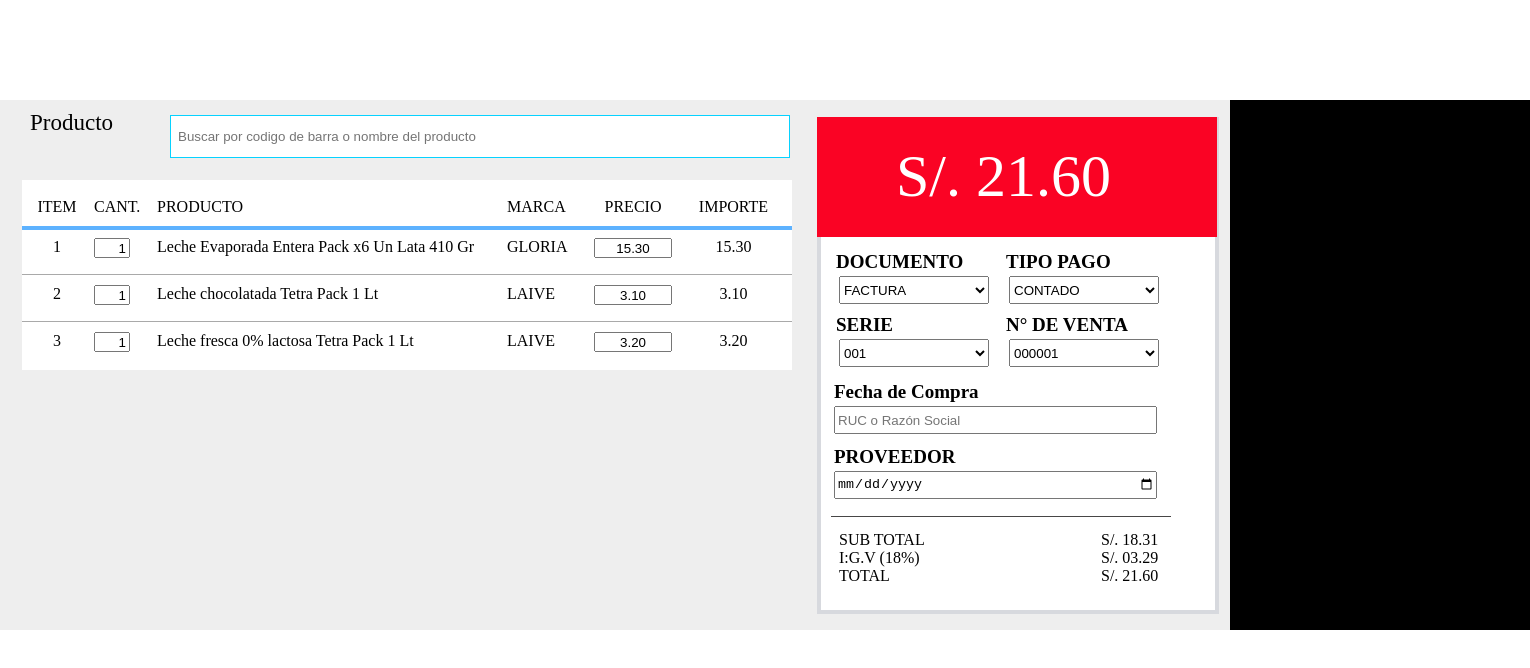
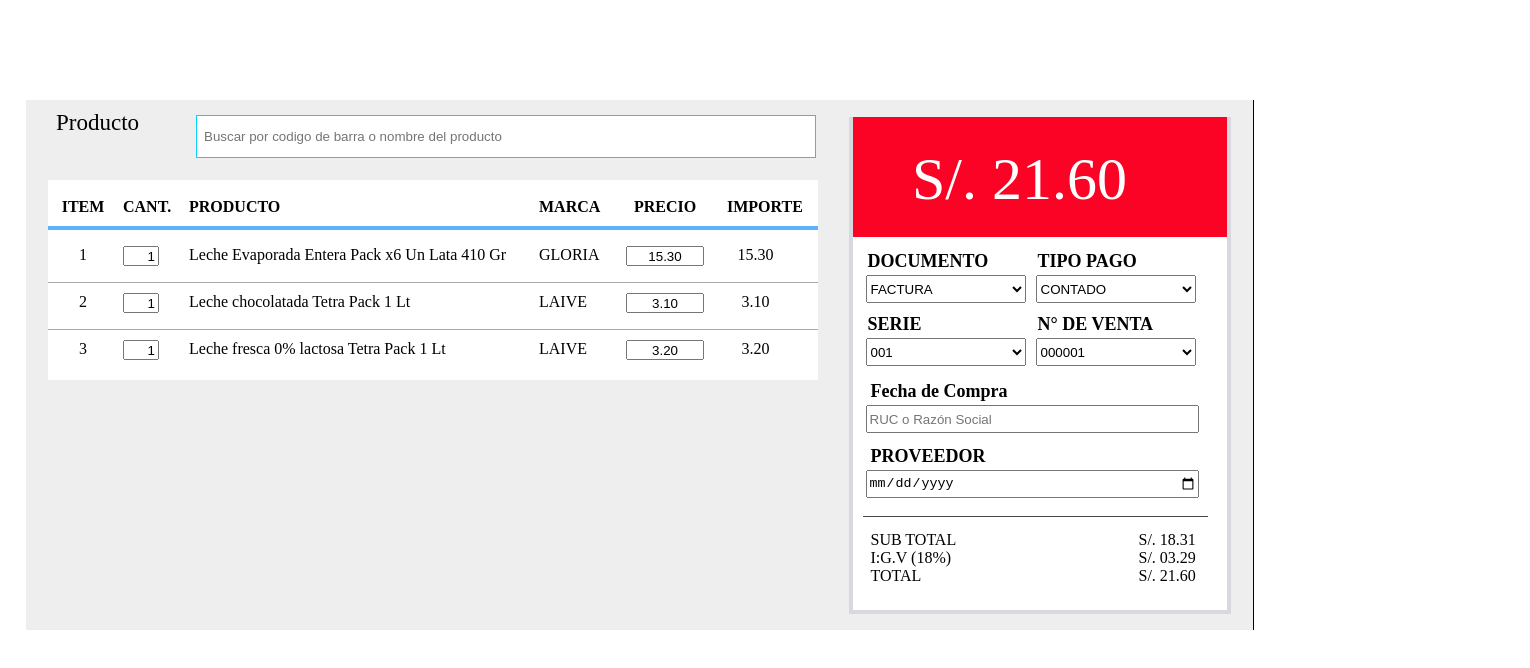
Before and after one commit to MP3003K/Formulario-de-ventas, a plain HTML site: page index.html in a window 1280 px wide. Shown: the whole page, 1530 px wide, since content can reach past the window. Drawn offline with Linux system fonts and the light colour scheme.

Commit message:
pre-final

```diff
--- a/CSS/estilo.css
+++ b/CSS/estilo.css
@@ -4,7 +4,7 @@
     box-sizing: border-box;
 }
 .Contenedor{
-width: 1530px;
+width: 1228px;
 height:530px;
 background-color: black;
 padding: 0 auto;
@@ -23,29 +23,31 @@ margin-top: 100px;
 }
 .C_D{
     float: left;
-    width: 430px;
+    width: 427px;
     height: 530px;
     background-color: #EEEEEE;
     padding: 17px;
 }
 .C_D_S{
-    width:400px;
+    width:374px;
     height: 120px;
     float: left;
 
     background-color: rgb(250, 3, 36);
     color: white;
     font-size: 60px;
-padding: 25px 79px;
+    margin: 0px 10px;
+padding: 28px 59px;
 margin-top: 0px;
 }
 .L_01{
     color: black;
-    font-size: 19px;
+    font-size: 18px;
+    padding-left: 5px;
 }
 .C_D_I{
     background-color: white;
-    width: 402px;
+    width: 382px;
     height: 497px;
     border: 4px solid rgba(139, 146, 159, 0.347);
     /*display: flex;
@@ -56,7 +58,7 @@ margin-top: 0px;
     width: 170px;
     height: 63px;
   float: left;
-  padding: 14px 15px;
+  padding: 14px 10px;
 
 }
 .F_02{
@@ -65,14 +67,15 @@ margin-top: 0px;
   float: left;
   padding: 18px 13px;
 
+
 }
 .C_2{
-    width: 323px;
+    width: 333px;
     height: 28px;
     margin-top: 3px;
 }
 .C_1{
-    width: 150px;
+    width: 160px;
     height: 28px;
     margin: 3px;
     float: left;
@@ -86,16 +89,16 @@ margin-top: 0px;
 }
 .F_04{
     float: left;
-    width: 190px;
+    width: 170px;
     height: 120px;
     font-size: 16px;
 
     padding-top: 14px;
-    padding-left: 80px;
+    padding-left:86px;
 }
 .raya{
     float: left;
-    width: 340px;
+    width: 345px;
     margin-top: 23px;
     margin-left: 10px;
     height: 1px;
@@ -120,7 +123,7 @@ padding-top: 10px;
 .cuadrado{
 
     width: 770px;
-    height: 190px;
+    height: 200px;
     margin: 80px 22px;
     background-color: white;
 
@@ -135,6 +138,7 @@ padding-top: 10px;
     height: 28px;
     width: 750px;
     float: left;
+    font-weight: bold;
 }
 .G_01{
     width:50px;
@@ -146,15 +150,15 @@ padding-top: 10px;
     width:36px;
     float: left;
     height: 20px;
-   margin-left: 10px;
-    margin-left: 12px;
+
+    margin-left: 15px;
     text-align: right;
 
 }
 .G_03{
     width:340px;
     float: left;
-    margin-left: 27px;
+    margin-left: 30px;
 }
 
 .G_04{
@@ -173,7 +177,7 @@ padding-top: 10px;
 .G_06{
 padding-left: 23px;
     float: left;
-    width:100px;
+    width:80px;
     text-align: center;
 }
 .raya_azul{
@@ -190,6 +194,7 @@ padding-left: 23px;
         background-color: #A9A9A9;
 margin-bottom: 10px;
     }
-#k1{
-    font-weight: 1;
+.w{
+    width: 50px;
+    height:48px;
 }
--- a/index.html
+++ b/index.html
@@ -21,7 +21,7 @@
             </div>
             <div class="C_I_I">
                 <Section class="cuadrado">
-<br>
+                    <br>
                     <div class="fila_02">
                         <p class="G_01" id="K1">ITEM</p>
                         <p class="G_02" id="K1">CANT.</p>
@@ -31,9 +31,10 @@
                         <p class="G_06" id="K1">IMPORTE</p>
                     </div>
                     <div class="raya_azul"> </div>
+<div class="w"></div>
                     <div class="fila_01">
 
-                        <p class="G_01" >1</p>
+                        <p class="G_01">1</p>
                         <input type="text" value="1" class="G_02" name="" id="">
                         <p class="G_03">Leche Evaporada Entera Pack x6 Un Lata 410 Gr</p>
                         <p class="G_04">GLORIA</p>
```
